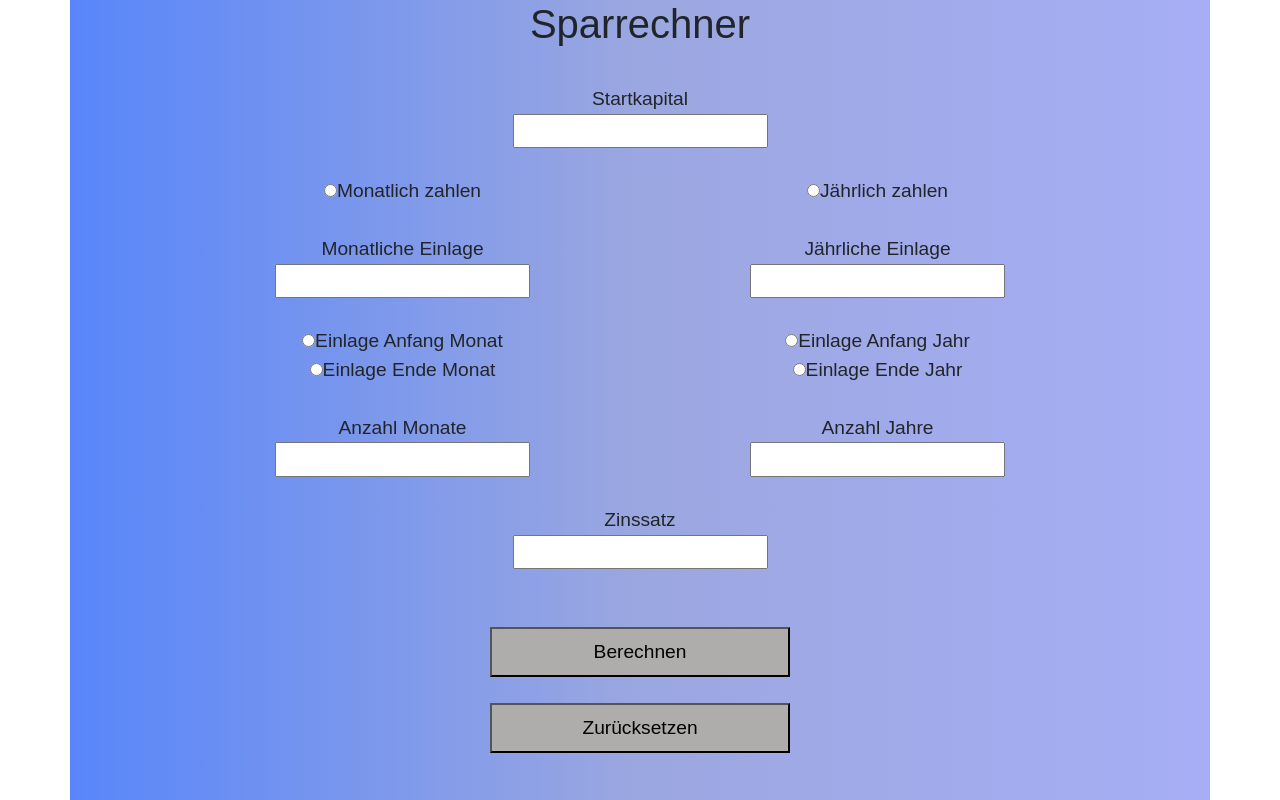
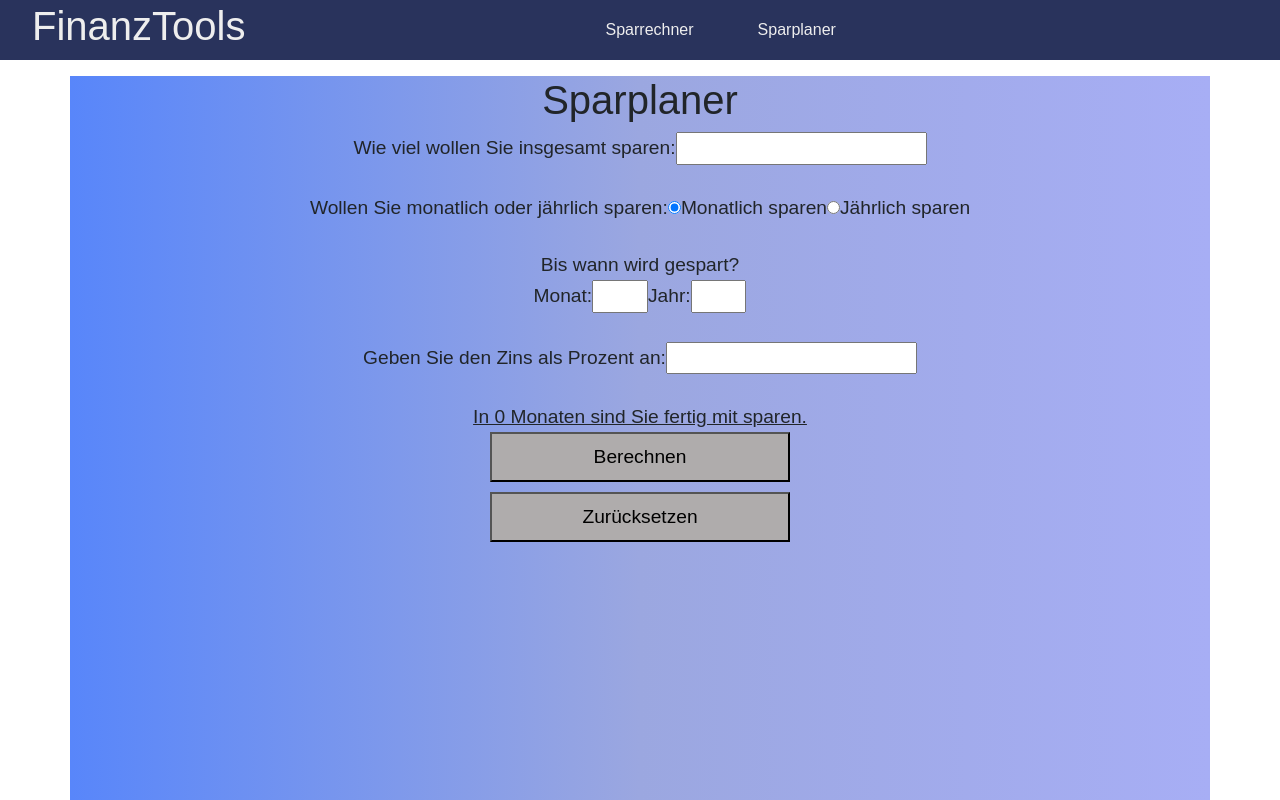
Before and after one commit to y4nisb/Pensionsrechner, a React (Create React App) app in the folder client/: page /page3 in a window 1280 px wide. Shown: the top 800 px of the page. Built offline with nearby package versions, Linux system fonts and the light colour scheme.

Commit message:
Navigation : Navigation : 1 (#9)
-merge conflics gefixt mit neuem branch und code herauskopiert und leicht angepasst

```diff
--- a/client/src/App.js
+++ b/client/src/App.js
@@ -1,100 +1,31 @@
-import "./main.css";
+import React from "react";
+import Page1 from "./page1";
+import Page3 from "./page3";
+import Navbar from "./navbar.js";
+import Popup from "reactjs-popup";
+import { BrowserRouter as Router, Routes, Route } from "react-router-dom";
 
 function App() {
+  console.log(window.location);
+  let component;
+  switch (window.location.pathname) {
+    case "/Page1":
+      component = <Page1 />;
+      break;
+    case "/Page3":
+      component = <Page3 />;
+      break;
+  }
+
   return (
-    <div className="App">
-      <div className="titel">
-        <h1>Pensionsrechner</h1>
-      </div>
-      <div className="inputTextfield">
-        <label> Geben Sie ihr aktuelles Kapital an</label>
-        <input type="number" />
-      </div>
-      <br></br>
-      <div className="radio1">
-        <input type="radio" name="timeRadio" value="monatlich" />
-        <label>Monatlich zahlen</label>
-        <input type="radio" name="timeRadio" value="jährlich" />
-        <label>Jährlich zahlen</label>
-      </div>
-      <br></br>
-      <div className="inputTextfield">
-        <label> Wie viel möchten Sie monatlich sparen? </label>
-        <input type="number" />
-      </div>
-      <br></br>
-      <div className="monatBezahlung">
-        <div className="radio2">
-          <input type="radio" name="bezEndMonat" value="bezAnfMonat" />
-          <label>Bezahlung Anfang Monat</label>
-        </div>
+    <React.Fragment>
+      <Navbar />
+      <Routes>
+        <Route path="/page1" element={<Page1 />} />
 
-        <div className="radio3">
-          <input type="radio" name="bezEndMonat" value="bezEndMonat" />
-          <label>Bezahlung Ende Monat</label>
-        </div>
-      </div>
-      <br></br>
-      <div className="inputTextfield">
-        <label> Wie viele Monate wollen sie sparen? </label>
-        <input type="number" />
-      </div>
-
-      <br></br>
-      <div className="inputTextfield">
-        <label> Geben Sie den Zins in Prozent an </label>
-        <input type="number" />
-      </div>
-      <br></br>
-      <div className="radio4">
-        <input type="radio" name="bezAnfJahr" value="bezAnfJahr" />
-        <label>Einlage Anfang Jahr</label>
-        <input type="radio" name="bezAnfJahr" value="bezEndJahr" />
-        <label>Einlage Ende Jahr</label>
-      </div>
-      <div className="outputAusrechnen">
-        <p id="output"></p>
-      </div>
-      <div className="berechnenButton">
-        <button
-          onClick={(event) => {
-            const inputs = document.querySelectorAll("input");
-            const kapital = inputs[0].valueAsNumber;
-            const sparbetrag = inputs[3].valueAsNumber;
-            const anzMonate = inputs[6].valueAsNumber;
-            //const sparbetragJahr = inputs[7].valueAsNumber;
-            const zinsbetrag = inputs[7].valueAsNumber;
-            const textoutput = document.getElementById("output");
-
-            const jahre_zu_sparen = (anzMonate - (anzMonate % 12)) / 12;
-            const monate_ungespart = anzMonate % 12;
-            let zinsaddiert = 0;
-            let zinseinkommen = 0;
-
-            //console.log(kapital, jahre_zu_sparen * (sparbetrag * 12), monate_ungespart * sparbetrag, sparbetrag, zinsbetrag / 100)
-
-            for (let jahre = 0; jahre < jahre_zu_sparen; jahre++) {
-              let Zinsgeld = sparbetrag * (jahre * 12) + kapital + zinsaddiert;
-              zinseinkommen = Zinsgeld * (zinsbetrag / 100);
-              zinsaddiert = zinseinkommen;
-              console.log(zinseinkommen, zinsaddiert);
-            }
-
-            const rueckgabe = sparbetrag * anzMonate + zinseinkommen;
-
-            //rueckgabe = "so viel haben Sie mit uns gespart! "  + Josuha  //das eingezahlte über zeit + der Zins
-            textoutput.textContent =
-              "so viel haben Sie mit uns gespart! " + rueckgabe;
-          }}
-          name="berechnen"
-        >
-          Berechnen
-        </button>
-      </div>
-      <div className="reset">
-        <button onClick={() => window.location.reload(false)}>reset</button>
-      </div>
-    </div>
+        <Route path="/page3" element={<Page3 />} />
+      </Routes>
+    </React.Fragment>
   );
 }
 
--- a/client/src/index.js
+++ b/client/src/index.js
@@ -1,16 +1,16 @@
 import React from "react";
 import ReactDOM from "react-dom/client";
-import App from "./App.js";
+import App from "./App";
 import reportWebVitals from "./reportWebVitals";
+import PAGE1 from "./page1.js"
 import PAGE3 from "./page3.js";
-import PAGE1 from "./page1.js";
-import PAGE2 from "./page2.js";
+import { BrowserRouter } from "react-router-dom";
 
 const root = ReactDOM.createRoot(document.getElementById("root"));
 root.render(
-  <React.StrictMode>
-    <PAGE1 />
-  </React.StrictMode>
+  <BrowserRouter>
+    <App />
+  </BrowserRouter>
 );
 
 // If you want to start measuring performance in your app, pass a function
--- /dev/null
+++ b/client/src/navbar.css
@@ -0,0 +1,85 @@
+* {
+    margin-top: 0%;
+    padding: 0;
+    margin: 0;
+    box-sizing: border-box;
+    font-family: sans-serif;
+  }
+
+  :root {
+    --mainColor: #29335c;
+    --mainColorLight: #5667aa;
+    --secondaryColor: #db2b39;
+    --textcolor: #eee;
+  }
+  html {
+    scroll-behavior: smooth;
+    margin: 0;
+    padding: 0;
+  }
+  header {
+    margin-top: 0px;
+    display: flex;
+    align-items: center;
+    justify-content: space-between;
+    height: 60px;
+    padding: 0 2rem;
+    background-color: var(--mainColor);
+    color: var(--textcolor);
+  }
+
+  nav a {
+    margin: 0 2rem;
+    color: var(--textcolor);
+    text-decoration: none;
+    cursor: pointer;
+  }
+
+  nav a:hover {
+    color: var(--secondaryColor);
+  }
+
+  header .nav-btn {
+    margin-top: 0px;
+    padding: 5px;
+    cursor: pointer;
+    background: transparent;
+    border: none;
+    outline: none;
+    color: var(--textcolor);
+    visibility: hidden;
+    opacity: 0;
+  }
+  @media only screen and (max-width: 1024px) {
+    header .nav-btn {
+      visibility: visible;
+      opacity: 1;
+    }
+
+    header nav {
+      margin-top: 0px;
+      position: fixed;
+      top: 0;
+      left: 0;
+      height: 100vh;
+      width: 40%;
+      display: flex;
+      align-items: center;
+      justify-content: center;
+      gap: 1.5rem;
+      background-color: var(--mainColor);
+      transition: 1s;
+      transform: translateY(-100%);
+      cursor: pointer;
+    }
+
+    header .responsive_nav {
+      transform: none;
+      display: inline-block;
+      display: flex;
+      flex-direction: column;
+    }
+  }
+  body {
+    margin: 0;
+  }
--- /dev/null
+++ b/client/src/navbar.js
@@ -0,0 +1,39 @@
+import { useRef } from "react";
+import { FaBars, FaTimes } from "react-icons/fa";
+import "./navbar.css";
+import { useNavigate } from "react-router";
+
+function Navbar() {
+  const navRef = useRef();
+  const navigate = useNavigate();
+  const showNav = () => {
+    navRef.current.classList.toggle("responsive_nav");
+  };
+  return (
+    <>
+      <header>
+        <h1>FinanzTools</h1>
+        <nav ref={navRef}>
+          <a href onClick={() => navigate("/page1")}>
+            Sparrechner
+          </a>
+          <a href onClick={() => navigate("/page3")}>
+            Sparplaner
+          </a>
+
+          <button className="nav-btn nav-close-btn" onClick={showNav}>
+            <FaTimes />
+          </button>
+        </nav>
+        <button className="nav-btn" onClick={showNav}>
+          <FaBars />
+        </button>
+      </header>
+      <body>
+        <p></p>
+      </body>
+    </>
+  );
+}
+
+export default Navbar;
--- a/client/src/page1.js
+++ b/client/src/page1.js
@@ -1,5 +1,6 @@
 import "./main.css";
 import "bootstrap/dist/css/bootstrap.min.css";
+import Navbar from "./navbar.js";
 
 function PAGE1() {
   return (
--- a/client/src/page3.js
+++ b/client/src/page3.js
@@ -1,3 +1,4 @@
+import Navbar from "./navbar.js";
 let Moneycounter = 0; //die zeit bis wann gespart wird in monaten
 function PAGE3() {
   return (
```
Also changed, not shown: client/package.json (+5 -2 lines), 1 other file (tests, documents, lock files or other folders).
